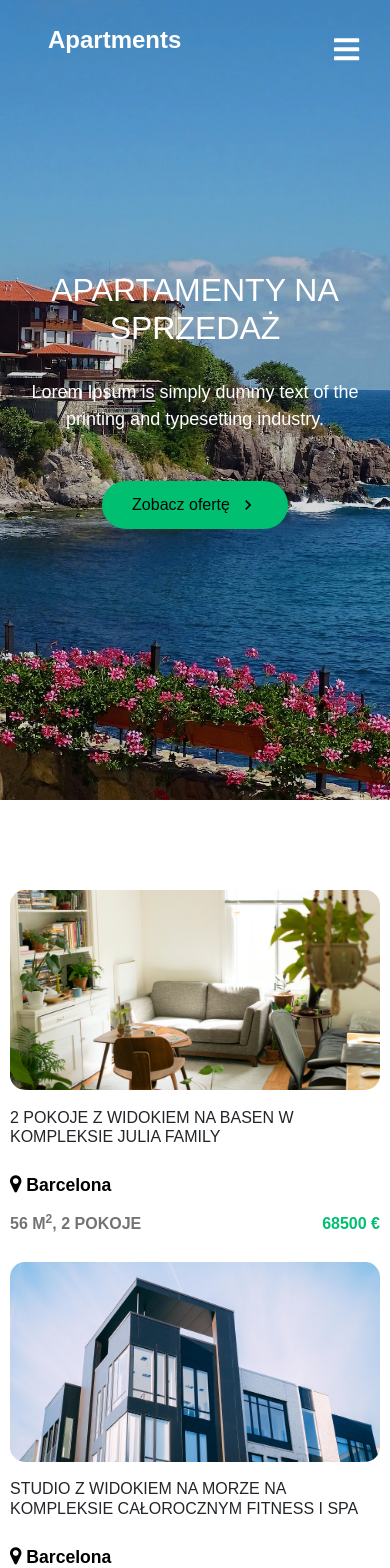
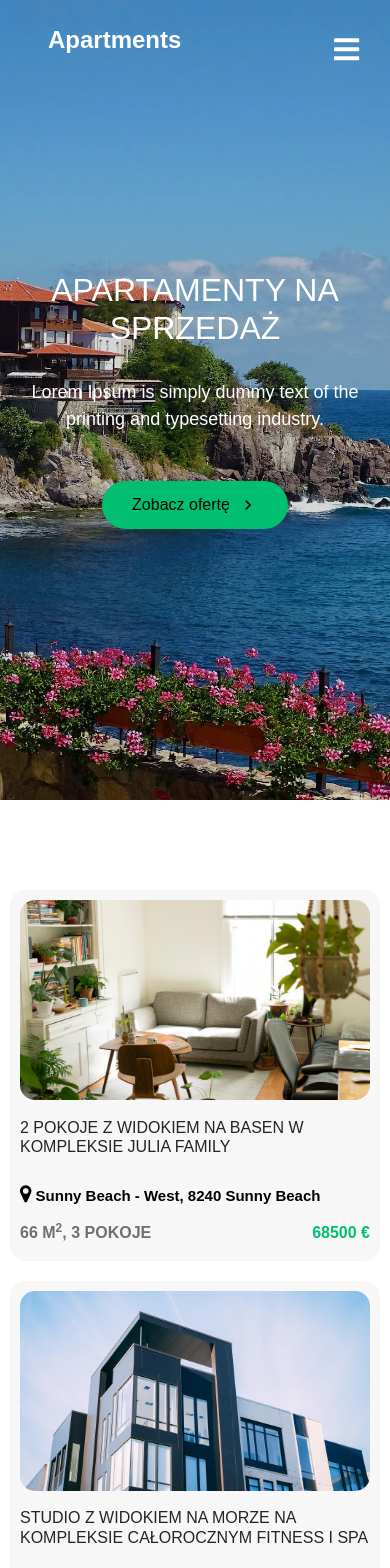
Before and after one commit to freelancing-freak/react-apartaments, a React (Create React App) app: page / in a window 390 px wide. Shown: the top 1568 px of the page. Built offline with nearby package versions, Linux system fonts and the light colour scheme; a web font is replaced by a local one.

Commit message:
Add google map dialog for offer

```diff
--- a/package.json
+++ b/package.json
@@ -3,6 +3,9 @@
   "version": "0.1.0",
   "private": true,
   "dependencies": {
+    "@emotion/react": "^11.10.4",
+    "@emotion/styled": "^11.10.4",
+    "@mui/material": "^5.10.8",
     "@testing-library/jest-dom": "^5.16.5",
     "@testing-library/react": "^13.4.0",
     "@testing-library/user-event": "^13.5.0",
--- a/src/components/Offer/OfferList/OfferListElements.js
+++ b/src/components/Offer/OfferList/OfferListElements.js
@@ -1,5 +1,5 @@
 import styled from "styled-components";
-import {Container} from "react-bootstrap";
+import {Col, Container} from "react-bootstrap";
 
 export const OfferContainer = styled(Container)`
   margin-top: 80px;
@@ -13,6 +13,12 @@ export const OfferContainer = styled(Container)`
     grid-template-columns: auto;
     grid-gap: 20px;
   }
+`;
+
+export const OfferCol = styled(Col)`
+  background-color: #f7f7f7;
+  padding: 10px;
+  border-radius: 15px;
 `;
 
 export const OfferColImg = styled.img`
@@ -39,23 +45,10 @@ export const OfferColFooter = styled.footer`
   display: flex;
   align-items: center;
   justify-content: space-between;
-
-  i {
-    font-size: 20px;
-  }
+  margin-top: 15px;
 
   .price {
     color: #01bf71;
-  }
-
-  a {
-    cursor: pointer;
-    color: black;
-  }
-
-  a:hover {
-    color: #01bf71;
-    transition: 0.3s ease-in-out;
   }
 
   h6 {
--- a/src/components/Offer/OfferList/index.js
+++ b/src/components/Offer/OfferList/index.js
@@ -1,28 +1,26 @@
 import React from 'react';
-import {Col} from "react-bootstrap";
-import {OfferColFooter, OfferColHeader, OfferColImg, OfferContainer} from "./OfferListElements";
+import {OfferCol, OfferColFooter, OfferColHeader, OfferColImg, OfferContainer} from "./OfferListElements";
+import ResponsiveGoogleMapDialog from "../../shared/ResponsiveGoogleMapDialog";
 
 const OfferList = ({list}) => (
     <OfferContainer>
         {list.map((item) => (
-            <Col>
+            <OfferCol>
                 <OfferColImg src={item.img} alt=''/>
                 <OfferColHeader>
                     <h6>{item.title}</h6>
                 </OfferColHeader>
                 <OfferColFooter>
-                    <p>
-                        <a href='#'>
-                            <i className="fa fa-map-marker"/>
-                            <b>&nbsp;{item.location.title}</b>
-                        </a>
-                    </p>
+                    <ResponsiveGoogleMapDialog title={item.title}
+                                               location={item.location.title}
+                                               iframeSrc={item.location.iframeSrc}
+                    />
                 </OfferColFooter>
                 <OfferColFooter>
                     <h6>{item.measurement} M<sup>2</sup>,&nbsp;{item.numberOfRooms} pokoje</h6>
                     <h6 className='price'>{item.price}<span> €</span></h6>
                 </OfferColFooter>
-            </Col>
+            </OfferCol>
         ))}
     </OfferContainer>
 );
--- /dev/null
+++ b/src/components/shared/ResponsiveGoogleMapDialog/ResponsiveGoogleMapDialogElements.js
@@ -0,0 +1,27 @@
+import styled from "styled-components";
+import Dialog from "@mui/material/Dialog";
+
+export const GoogleMapWrapper = styled.div`
+  overflow: hidden;
+  padding-bottom: 56.25%;
+  position: relative;
+  height: 0;
+`;
+
+export const GoogleMapLocationHref = styled.a`
+  cursor: pointer;
+  color: black;
+  font-size: 15px;
+
+  &:hover {
+    color: #01bf71;
+    transition: 0.3s ease-in-out;
+  }
+`;
+
+export const GoogleMapDialog = styled(Dialog)`
+  @media (max-width: 992px) {
+    height: 50% !important;
+    top: 25% !important;
+  }
+`;
--- /dev/null
+++ b/src/components/shared/ResponsiveGoogleMapDialog/index.js
@@ -0,0 +1,71 @@
+import * as React from 'react';
+import Button from '@mui/material/Button';
+import DialogActions from '@mui/material/DialogActions';
+import DialogContent from '@mui/material/DialogContent';
+import DialogTitle from '@mui/material/DialogTitle';
+import useMediaQuery from '@mui/material/useMediaQuery';
+import {useTheme} from '@mui/material/styles';
+import {GoogleMapDialog, GoogleMapLocationHref, GoogleMapWrapper} from "./ResponsiveGoogleMapDialogElements";
+import {Tooltip} from "@mui/material";
+
+export default function ResponsiveGoogleMapDialog({title, location, iframeSrc}) {
+    const [open, setOpen] = React.useState(false);
+    const theme = useTheme();
+    const fullScreen = useMediaQuery(theme.breakpoints.down('md'));
+
+    const handleClickOpen = () => {
+        setOpen(true);
+    };
+
+    const handleClose = () => {
+        setOpen(false);
+    };
+
+    return (
+        <div>
+            <Tooltip title={'Otwórz w Google Maps'} placement='right-start'>
+                <GoogleMapLocationHref onClick={handleClickOpen}>
+                    <i style={{fontSize: '20px'}} className="fa fa-map-marker"/>
+                    <b>&nbsp;{location}</b>
+                </GoogleMapLocationHref>
+            </Tooltip>
+            <GoogleMapDialog
+                fullScreen={fullScreen}
+                open={open}
+                onClose={handleClose}
+                aria-labelledby="responsive-dialog-title">
+                <DialogTitle id="responsive-dialog-title">
+                    <h5>{location}</h5>
+                </DialogTitle>
+                <GoogleMapWrapper>
+                    <iframe
+                        src={iframeSrc}
+                        width="600"
+                        height="450"
+                        frameBorder="0"
+                        style={{
+                            border: "0",
+                            left: '0',
+                            top: '0',
+                            height: '100%',
+                            width: '100%',
+                            position: 'absolute'
+                        }}
+                        allowFullScreen=""
+                        loading="lazy"
+                        aria-hidden="false"
+                        tabIndex="0"
+                    />
+                </GoogleMapWrapper>
+                <DialogContent>
+                    <h6>{title}</h6>
+                </DialogContent>
+                <DialogActions>
+                    <Button onClick={handleClose}>
+                        Zamknij
+                    </Button>
+                </DialogActions>
+            </GoogleMapDialog>
+        </div>
+    );
+}
--- a/src/constants/index.js
+++ b/src/constants/index.js
@@ -3,12 +3,11 @@ export const dataList = [
         id: 1,
         title: '2 POKOJE Z WIDOKIEM NA BASEN W KOMPLEKSIE JULIA FAMILY',
         location: {
-            title: 'Barcelona',
-            x: 41.40338,
-            y: 2.17403
+            title: 'Sunny Beach - West, 8240 Sunny Beach',
+            iframeSrc: 'https://www.google.com/maps/embed?pb=!1m14!1m8!1m3!1d11734.39323909834!2d27.703596!3d42.669867!3m2!1i1024!2i768!4f13.1!3m3!1m2!1s0x0%3A0x5e25bd52f7f54120!2sJulia%20Family%20Apartments%20Hotel!5e0!3m2!1spl!2sbg!4v1664923230991!5m2!1spl!2sbg'
         },
-        numberOfRooms: 2,
-        measurement: 56,
+        numberOfRooms: 3,
+        measurement: 66,
         price: 68500,
         img: '/images/apartment-1.jpeg',
     },
@@ -16,12 +15,11 @@ export const dataList = [
         id: 2,
         title: 'STUDIO Z WIDOKIEM NA MORZE NA KOMPLEKSIE CAŁOROCZNYM FITNESS I SPA',
         location: {
-            title: 'Barcelona',
-            x: 41.40338,
-            y: 2.17403
+            title: '8240 Slanchev Bryag, Sunny Beach',
+            iframeSrc: 'https://www.google.com/maps/embed?pb=!1m14!1m8!1m3!1d5865.242656796422!2d27.706983!3d42.690563!3m2!1i1024!2i768!4f13.1!3m3!1m2!1s0x0%3A0xcd4ccb0b03c14ace!2sFLORES%20PARK%20APART%20HOTEL!5e0!3m2!1spl!2sbg!4v1664923301761!5m2!1spl!2sbg'
         },
         numberOfRooms: 2,
-        measurement: 56,
+        measurement: 34,
         price: 38650,
         img: '/images/apartment-2.jpeg',
     },
@@ -29,12 +27,11 @@ export const dataList = [
         id: 3,
         title: 'ELEGANCKIE STUDIO NA 5* KOMPLEKSIE 500M OD PLAŻY W CENTRUM SŁONECZNEGO BRZEGU',
         location: {
-            title: 'Barcelona',
-            x: 41.40338,
-            y: 2.17403
+            title: 'кв. Чайка № 170, 8240 Чайка, Sunny Beach',
+            iframeSrc: 'https://www.google.com/maps/embed?pb=!1m14!1m8!1m3!1d23455.946262212354!2d27.711599!3d42.703863!3m2!1i1024!2i768!4f13.1!3m3!1m2!1s0x0%3A0x1b93471dd3d306b8!2sDawn%20Park!5e0!3m2!1spl!2sbg!4v1664923433207!5m2!1spl!2sbg'
         },
         numberOfRooms: 2,
-        measurement: 56,
+        measurement: 35,
         price: 32500,
         img: '/images/apartment-3.jpeg',
     },
@@ -42,12 +39,11 @@ export const dataList = [
         id: 4,
         title: 'STYLOWO URZĄDZONE 2 POKOJE Z WIDOKIEM NA BASEN NA KOMPLEKSIE PREMIUM DAWN PARK',
         location: {
-            title: 'Barcelona',
-            x: 41.40338,
-            y: 2.17403
+            title: 'Sunny Beach - West, 8240 Sunny Beach',
+            iframeSrc: 'https://www.google.com/maps/embed?pb=!1m14!1m8!1m3!1d11734.39323909834!2d27.703596!3d42.669867!3m2!1i1024!2i768!4f13.1!3m3!1m2!1s0x0%3A0x5e25bd52f7f54120!2sJulia%20Family%20Apartments%20Hotel!5e0!3m2!1spl!2sbg!4v1664923230991!5m2!1spl!2sbg'
         },
         numberOfRooms: 2,
-        measurement: 56,
+        measurement: 45,
         price: 41000,
         img: '/images/apartment-4.jpeg',
     },
@@ -55,12 +51,11 @@ export const dataList = [
         id: 5,
         title: '2 POKOJE W PIERWSZEJ LINII BRZEGOWEJ W MALOWNICZEJ MIEJSCOWOŚCI ELENITE',
         location: {
-            title: 'Barcelona',
-            x: 41.40338,
-            y: 2.17403
+            title: '8240 Slanchev Bryag, Sunny Beach',
+            iframeSrc: 'https://www.google.com/maps/embed?pb=!1m14!1m8!1m3!1d5865.242656796422!2d27.706983!3d42.690563!3m2!1i1024!2i768!4f13.1!3m3!1m2!1s0x0%3A0xcd4ccb0b03c14ace!2sFLORES%20PARK%20APART%20HOTEL!5e0!3m2!1spl!2sbg!4v1664923301761!5m2!1spl!2sbg'
         },
-        numberOfRooms: 2,
-        measurement: 56,
+        numberOfRooms: 3,
+        measurement: 49,
         price: 47999,
         img: '/images/apartment-5.jpeg',
     },
@@ -68,11 +63,10 @@ export const dataList = [
         id: 6,
         title: 'STUDIO Z CZĘŚCIOWYM WIDOKIEM NA MORZE I BASEN NA 1 LINII BRZEGOWEJ',
         location: {
-            title: 'Barcelona',
-            x: 41.40338,
-            y: 2.17403
+            title: 'кв. Чайка № 170, 8240 Чайка, Sunny Beach',
+            iframeSrc: 'https://www.google.com/maps/embed?pb=!1m14!1m8!1m3!1d23455.946262212354!2d27.711599!3d42.703863!3m2!1i1024!2i768!4f13.1!3m3!1m2!1s0x0%3A0x1b93471dd3d306b8!2sDawn%20Park!5e0!3m2!1spl!2sbg!4v1664923433207!5m2!1spl!2sbg'
         },
-        numberOfRooms: 2,
+        numberOfRooms: 3,
         measurement: 56,
         price: 45950,
         img: '/images/apartment-6.jpeg',
@@ -81,9 +75,8 @@ export const dataList = [
         id: 7,
         title: 'WYKWINTNE APARTAMENTY Z WIDOKIEM NA MORZE NA SPRZEDAŻ W TURKLER',
         location: {
-            title: 'Barcelona',
-            x: 41.40338,
-            y: 2.17403
+            title: 'Sunny Beach - West, 8240 Sunny Beach',
+            iframeSrc: 'https://www.google.com/maps/embed?pb=!1m14!1m8!1m3!1d11734.39323909834!2d27.703596!3d42.669867!3m2!1i1024!2i768!4f13.1!3m3!1m2!1s0x0%3A0x5e25bd52f7f54120!2sJulia%20Family%20Apartments%20Hotel!5e0!3m2!1spl!2sbg!4v1664923230991!5m2!1spl!2sbg'
         },
         numberOfRooms: 2,
         measurement: 56,
@@ -94,12 +87,11 @@ export const dataList = [
         id: 8,
         title: 'PRZYTULNE APARTAMENTY Z HOTELEM CONCEPT W DOGODNEJ LOKALIZACJI W STAMBULE',
         location: {
-            title: 'Barcelona',
-            x: 41.40338,
-            y: 2.17403
+            title: '8240 Slanchev Bryag, Sunny Beach',
+            iframeSrc: 'https://www.google.com/maps/embed?pb=!1m14!1m8!1m3!1d5865.242656796422!2d27.706983!3d42.690563!3m2!1i1024!2i768!4f13.1!3m3!1m2!1s0x0%3A0xcd4ccb0b03c14ace!2sFLORES%20PARK%20APART%20HOTEL!5e0!3m2!1spl!2sbg!4v1664923301761!5m2!1spl!2sbg'
         },
         numberOfRooms: 2,
-        measurement: 56,
+        measurement: 45,
         price: 38650,
         img: '/images/apartment-8.jpeg',
     },
@@ -107,48 +99,44 @@ export const dataList = [
         id: 9,
         title: 'NA SPRZEDAŻ APARTAMENT ALANYA OBA',
         location: {
-            title: 'Barcelona',
-            x: 41.40338,
-            y: 2.17403
+            title: 'кв. Чайка № 170, 8240 Чайка, Sunny Beach',
+            iframeSrc: 'https://www.google.com/maps/embed?pb=!1m14!1m8!1m3!1d23455.946262212354!2d27.711599!3d42.703863!3m2!1i1024!2i768!4f13.1!3m3!1m2!1s0x0%3A0x1b93471dd3d306b8!2sDawn%20Park!5e0!3m2!1spl!2sbg!4v1664923433207!5m2!1spl!2sbg'
         },
-        numberOfRooms: 2,
-        measurement: 56,
+        numberOfRooms: 3,
+        measurement: 68,
         price: 32500,
         img: '/images/apartment-9.jpeg',
     },
     {
         id: 10,
-        title: 'NOWOCZESNE APARTAMENTY Z WIDOKIEM NA MORZE WE WSPANIAŁYM TOSMUR\n',
+        title: 'NOWOCZESNE APARTAMENTY Z WIDOKIEM NA MORZE WE WSPANIAŁYM TOSMUR',
         location: {
-            title: 'Barcelona',
-            x: 41.40338,
-            y: 2.17403
+            title: 'Sunny Beach - West, 8240 Sunny Beach',
+            iframeSrc: 'https://www.google.com/maps/embed?pb=!1m14!1m8!1m3!1d11734.39323909834!2d27.703596!3d42.669867!3m2!1i1024!2i768!4f13.1!3m3!1m2!1s0x0%3A0x5e25bd52f7f54120!2sJulia%20Family%20Apartments%20Hotel!5e0!3m2!1spl!2sbg!4v1664923230991!5m2!1spl!2sbg'
         },
         numberOfRooms: 2,
-        measurement: 56,
+        measurement: 29,
         price: 41000,
         img: '/images/apartment-10.jpeg',
     },
     {
         id: 11,
-        title: 'APARTMENTY W POŻĄDANEJ LOKALIZACJI W SŁYNNYM REGIONIE OBA\n',
+        title: 'APARTMENTY W POŻĄDANEJ LOKALIZACJI W SŁYNNYM REGIONIE OBA',
         location: {
-            title: 'Barcelona',
-            x: 41.40338,
-            y: 2.17403
+            title: '8240 Slanchev Bryag, Sunny Beach',
+            iframeSrc: 'https://www.google.com/maps/embed?pb=!1m14!1m8!1m3!1d5865.242656796422!2d27.706983!3d42.690563!3m2!1i1024!2i768!4f13.1!3m3!1m2!1s0x0%3A0xcd4ccb0b03c14ace!2sFLORES%20PARK%20APART%20HOTEL!5e0!3m2!1spl!2sbg!4v1664923301761!5m2!1spl!2sbg'
         },
         numberOfRooms: 2,
-        measurement: 56,
+        measurement: 44,
         price: 47999,
         img: '/images/apartment-11.jpeg',
     },
     {
         id: 12,
-        title: 'APARTAMENTY KLASY PREMIUM W POPULARNYM MAHMUTLAR\n',
+        title: 'APARTAMENTY KLASY PREMIUM W POPULARNYM MAHMUTLAR',
         location: {
-            title: 'Barcelona',
-            x: 41.40338,
-            y: 2.17403
+            title: 'кв. Чайка № 170, 8240 Чайка, Sunny Beach',
+            iframeSrc: 'https://www.google.com/maps/embed?pb=!1m14!1m8!1m3!1d23455.946262212354!2d27.711599!3d42.703863!3m2!1i1024!2i768!4f13.1!3m3!1m2!1s0x0%3A0x1b93471dd3d306b8!2sDawn%20Park!5e0!3m2!1spl!2sbg!4v1664923433207!5m2!1spl!2sbg'
         },
         numberOfRooms: 2,
         measurement: 56,
```
Also changed, not shown: 1 other file (tests, documents, lock files or other folders).
